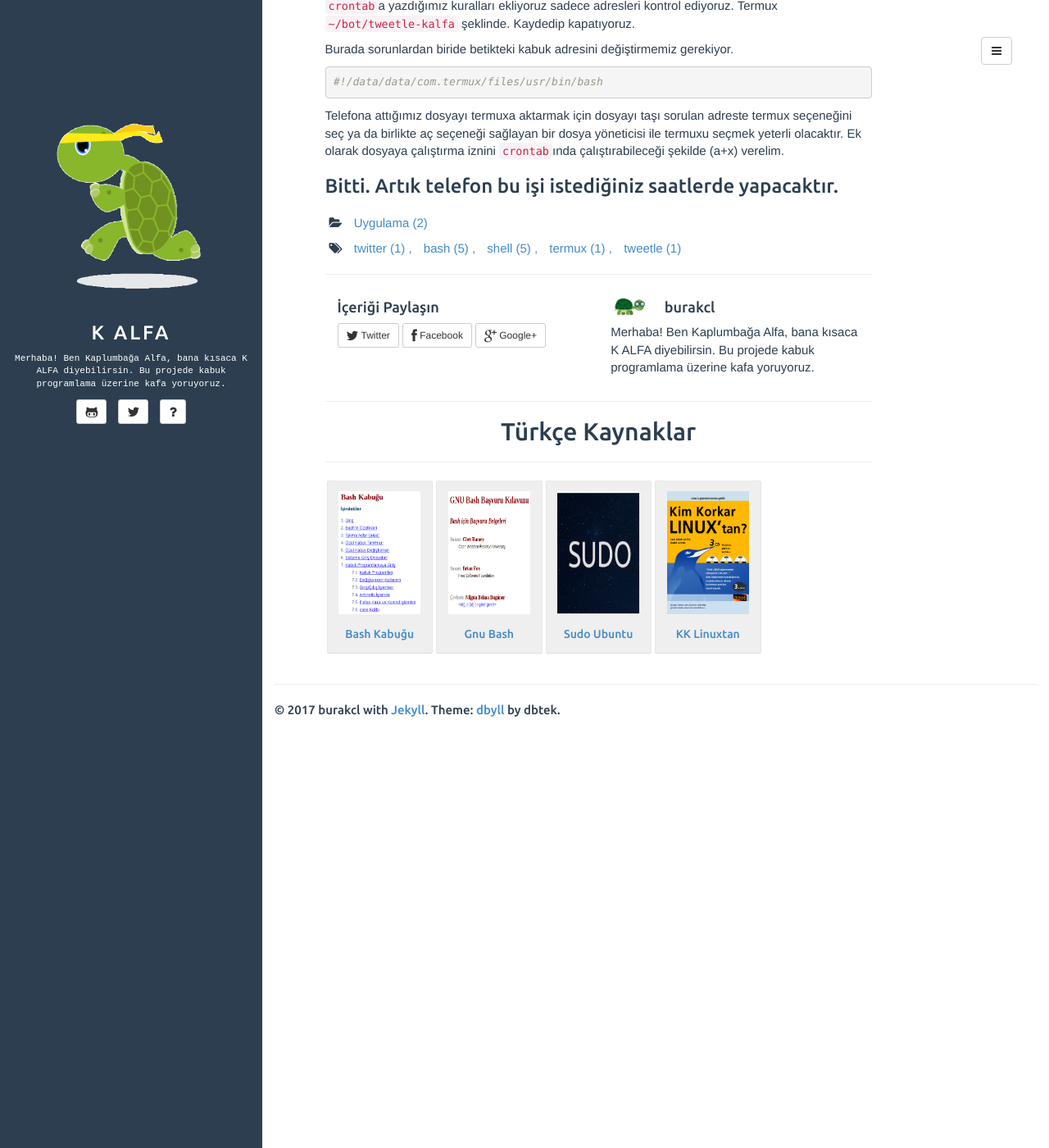
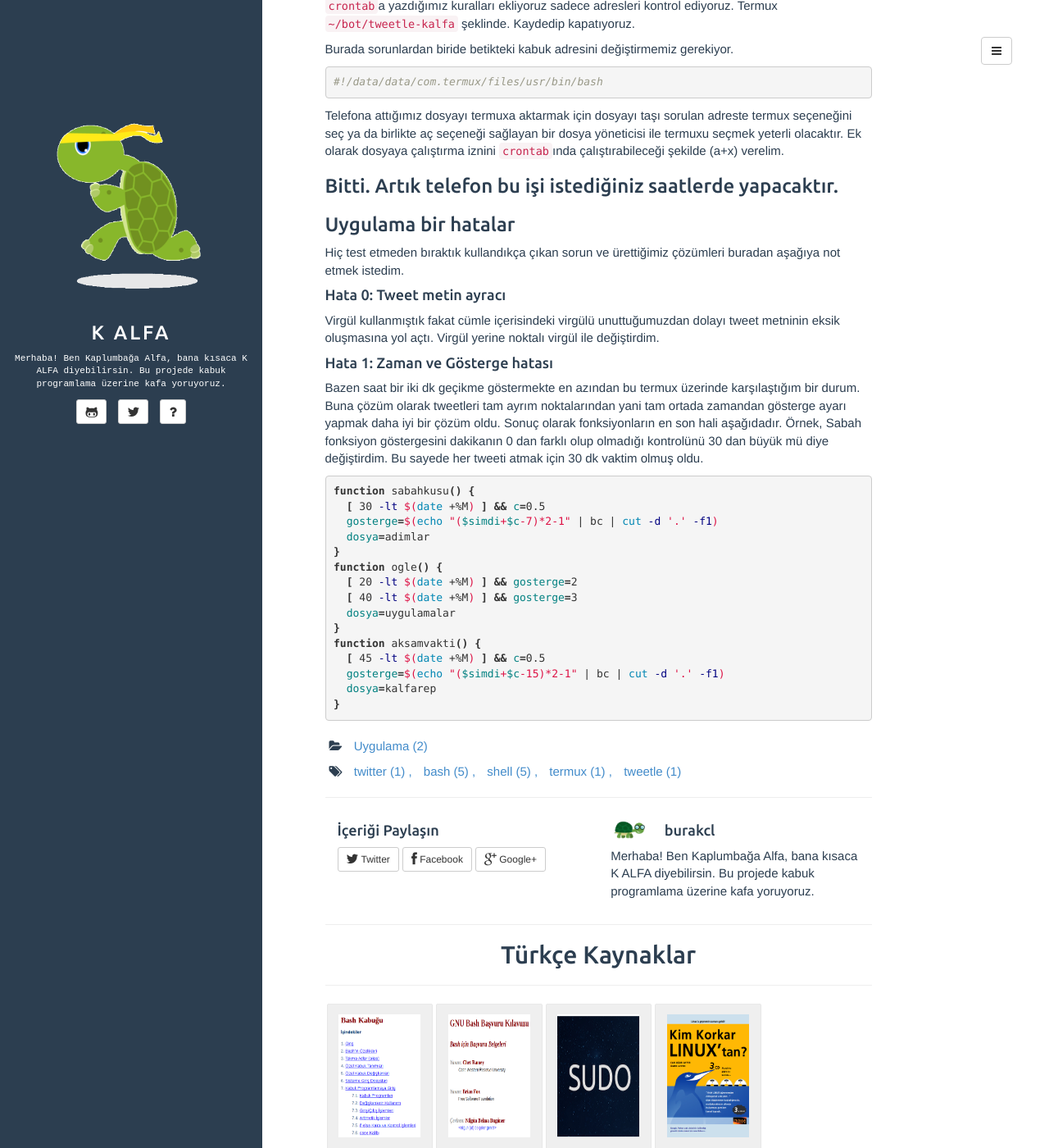
Before and after one commit to burakcl/kalfa, a Jekyll site: the page built from _posts/2017-06-19-tapi-uyg-bir.md, in a window 1280 px wide and 1400 px high, scrolled down 5543 px. Shown: the whole window at 82% size. Built offline with Jekyll 4.4.1, drawn with Linux system fonts in a browser that asks for light colours.

Commit message:
tw-botu-hatalari

```diff
--- a/_posts/2017-06-19-tapi-uyg-bir.md
+++ b/_posts/2017-06-19-tapi-uyg-bir.md
@@ -228,3 +228,31 @@ Burada sorunlardan biride  betikteki kabuk adresini değiştirmemiz gerekiyor.
 Telefona attığımız dosyayı termuxa aktarmak için dosyayı taşı sorulan adreste termux seçeneğini seç ya da birlikte aç seçeneği sağlayan bir dosya yöneticisi ile termuxu seçmek yeterli olacaktır.
 Ek olarak dosyaya çalıştırma iznini `crontab`ında çalıştırabileceği şekilde (a+x) verelim.
 ### Bitti. Artık telefon bu işi istediğiniz saatlerde yapacaktır.
+### Uygulama bir hatalar
+Hiç test etmeden bıraktık kullandıkça çıkan sorun ve ürettiğimiz çözümleri buradan aşağıya not etmek istedim.
+
+#### Hata 0: Tweet metin ayracı
+Virgül kullanmıştık fakat cümle içerisindeki virgülü unuttuğumuzdan dolayı tweet metninin eksik oluşmasına yol açtı. Virgül yerine noktalı virgül ile değiştirdim.
+
+#### Hata 1: Zaman ve Gösterge hatası
+Bazen saat bir iki dk geçikme göstermekte en azından bu termux üzerinde karşılaştığım bir durum. Buna çözüm olarak tweetleri tam ayrım noktalarından yani tam ortada zamandan gösterge ayarı yapmak daha iyi bir çözüm oldu. Sonuç olarak fonksiyonların en son hali aşağıdadır.
+Örnek, Sabah fonksiyon göstergesini dakikanın 0 dan farklı olup olmadığı kontrolünü 30 dan büyük mü diye değiştirdim. Bu sayede her tweeti atmak için 30 dk vaktim olmuş oldu.
+
+{% highlight bash %}
+
+function sabahkusu() {
+  [ 30 -lt $(date +%M) ] && c=0.5
+  gosterge=$(echo "($simdi+$c-7)*2-1" | bc | cut -d '.' -f1)
+  dosya=adimlar
+}
+function ogle() {
+  [ 20 -lt $(date +%M) ] && gosterge=2
+  [ 40 -lt $(date +%M) ] && gosterge=3
+  dosya=uygulamalar
+}
+function aksamvakti() {
+  [ 45 -lt $(date +%M) ] && c=0.5
+  gosterge=$(echo "($simdi+$c-15)*2-1" | bc | cut -d '.' -f1)
+  dosya=kalfarep
+}
+{% endhighlight %}
```
